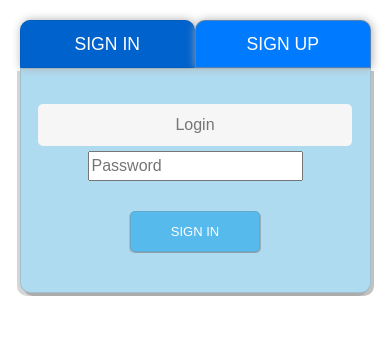
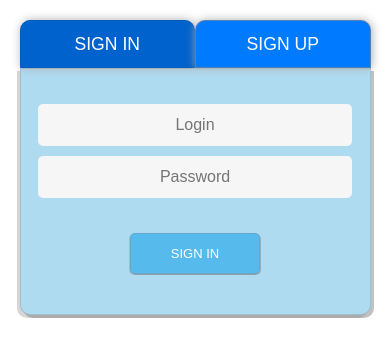
Before and after one commit to boikodaria22/Work14, a plain HTML site: page index.html in a window 390 px wide. Drawn offline with Linux system fonts and the light colour scheme.

Commit message:
Update style.css

```diff
--- a/style.css
+++ b/style.css
@@ -101,7 +101,7 @@ input[type=button]:active, input[type=submit]:active  {
   transform: scale(0.95);
 }
 
-input[type=text] {
+input[type=text],input[type=password] {
   background-color: #f6f6f6;
   border: none;
   color: #0d0d0d;
@@ -122,7 +122,7 @@ input[type=text] {
   border-radius: 5px 5px 5px 5px;
 }
 
-input[type=text]:focus {
+input[type=text]:focus, input[type=password]:focus{
   background-color: #fff;
   border-bottom: 2px solid #5fbae9;
 }
@@ -254,7 +254,7 @@ span{
     padding: 10px 40px;
     margin-top: 30px;
   }
-  input[type=text] {
+  input[type=text],input[type=password] {
     padding: 7px 16px;
     margin: 5px;
     width: 90%;
```
